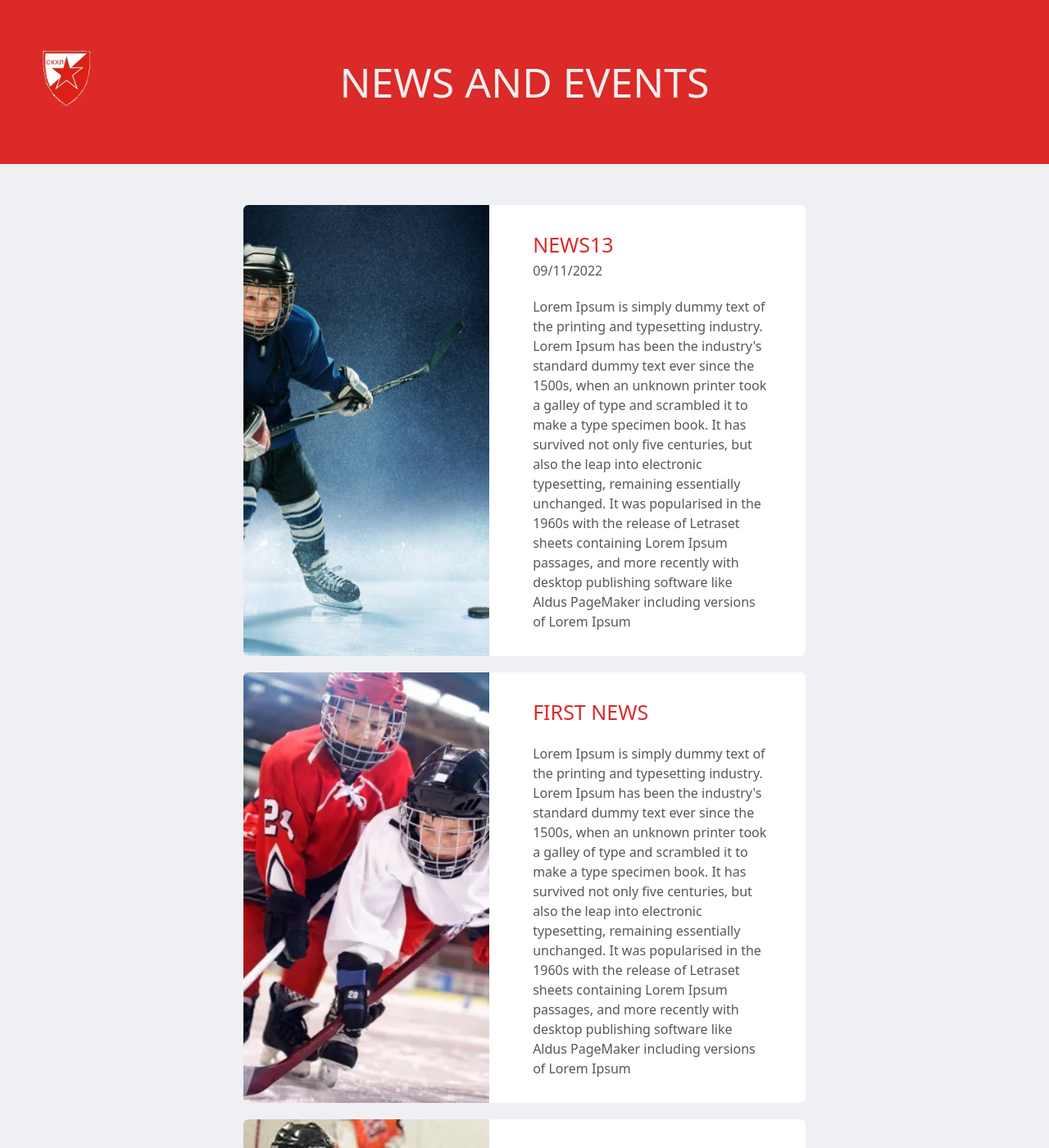
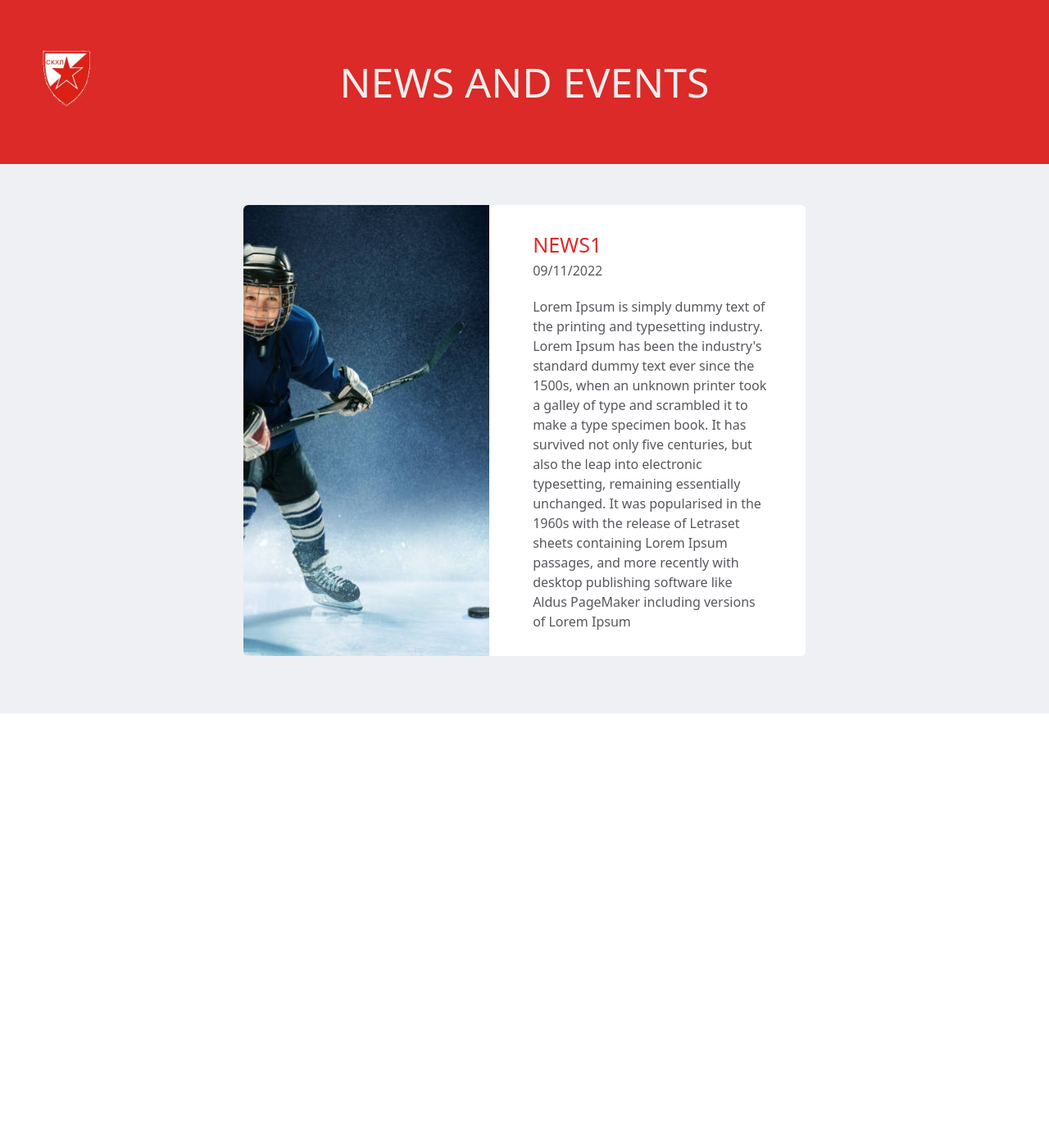
Before and after one commit to evnayd/Hockey, a Jekyll site: the page built from news.md, in a window 1280 px wide and 1400 px high. Shown: the whole window at 82% size. Built offline with Jekyll 4.4.1, drawn with Linux system fonts in a browser that asks for light colours; some of the changed text lies outside the part shown.

Commit message:
Update from Forestry.io Crvena Zvezda updated news.md

```diff
--- a/news.md
+++ b/news.md
@@ -1,7 +1,7 @@
 ---
 layout: news
 news:
-- title: news13
+- title: News1
   image: "/uploads/istockphoto-1074231360-612x612.jpeg"
   text: Lorem Ipsum is simply dummy text of the printing and typesetting industry.
     Lorem Ipsum has been the industry's standard dummy text ever since the 1500s,
@@ -11,50 +11,6 @@
     the 1960s with the release of Letraset sheets containing Lorem Ipsum passages,
     and more recently with desktop publishing software like Aldus PageMaker including
     versions of Lorem Ipsum
-  date: 2022-11-09 15:09:20 +0000
-- title: First news
-  image: "/uploads/kids-hockey.webp"
-  text: Lorem Ipsum is simply dummy text of the printing and typesetting industry.
-    Lorem Ipsum has been the industry's standard dummy text ever since the 1500s,
-    when an unknown printer took a galley of type and scrambled it to make a type
-    specimen book. It has survived not only five centuries, but also the leap into
-    electronic typesetting, remaining essentially unchanged. It was popularised in
-    the 1960s with the release of Letraset sheets containing Lorem Ipsum passages,
-    and more recently with desktop publishing software like Aldus PageMaker including
-    versions of Lorem Ipsum
-  date:
-- title: Second news
-  image: "/uploads/shouldmykidbeplayingup.jpeg"
-  text: Lorem Ipsum is simply dummy text of the printing and typesetting industry.
-    Lorem Ipsum has been the industry's standard dummy text ever since the 1500s,
-    when an unknown printer took a galley of type and scrambled it to make a type
-    specimen book. It has survived not only five centuries, but also the leap into
-    electronic typesetting, remaining essentially unchanged. It was popularised in
-    the 1960s with the release of Letraset sheets containing Lorem Ipsum passages,
-    and more recently with desktop publishing software like Aldus PageMaker including
-    versions of Lorem Ipsum
-  date:
-- title: Third
-  image: "/uploads/istockphoto-1074231360-612x612.jpeg"
-  text: Lorem Ipsum is simply dummy text of the printing and typesetting industry.
-    Lorem Ipsum has been the industry's standard dummy text ever since the 1500s,
-    when an unknown printer took a galley of type and scrambled it to make a type
-    specimen book. It has survived not only five centuries, but also the leap into
-    electronic typesetting, remaining essentially unchanged. It was popularised in
-    the 1960s with the release of Letraset sheets containing Lorem Ipsum passages,
-    and more recently with desktop publishing software like Aldus PageMaker including
-    versions of Lorem Ipsum
-  date:
-- title: Fourth
-  image: "/uploads/photo-instructor-teaching-hockey-lesson-to-youth-player-768x576.jpeg"
-  text: Lorem Ipsum is simply dummy text of the printing and typesetting industry.
-    Lorem Ipsum has been the industry's standard dummy text ever since the 1500s,
-    when an unknown printer took a galley of type and scrambled it to make a type
-    specimen book. It has survived not only five centuries, but also the leap into
-    electronic typesetting, remaining essentially unchanged. It was popularised in
-    the 1960s with the release of Letraset sheets containing Lorem Ipsum passages,
-    and more recently with desktop publishing software like Aldus PageMaker including
-    versions of Lorem Ipsum
-  date:
+  date: 2022-11-09T15:09:20.000+00:00
 
 ---
```
